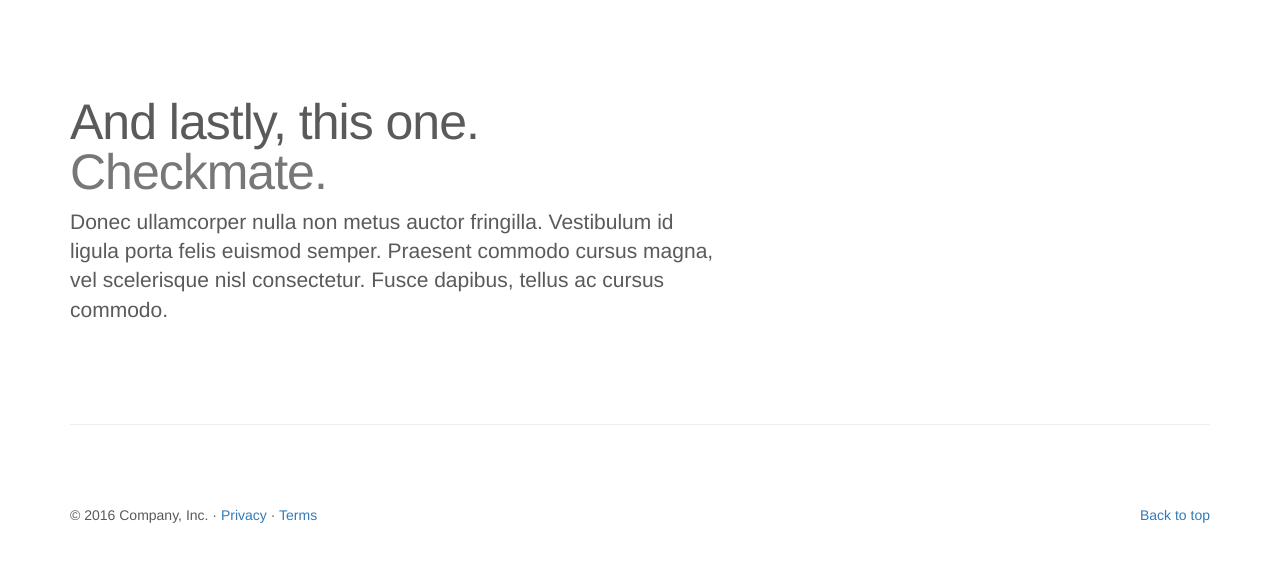
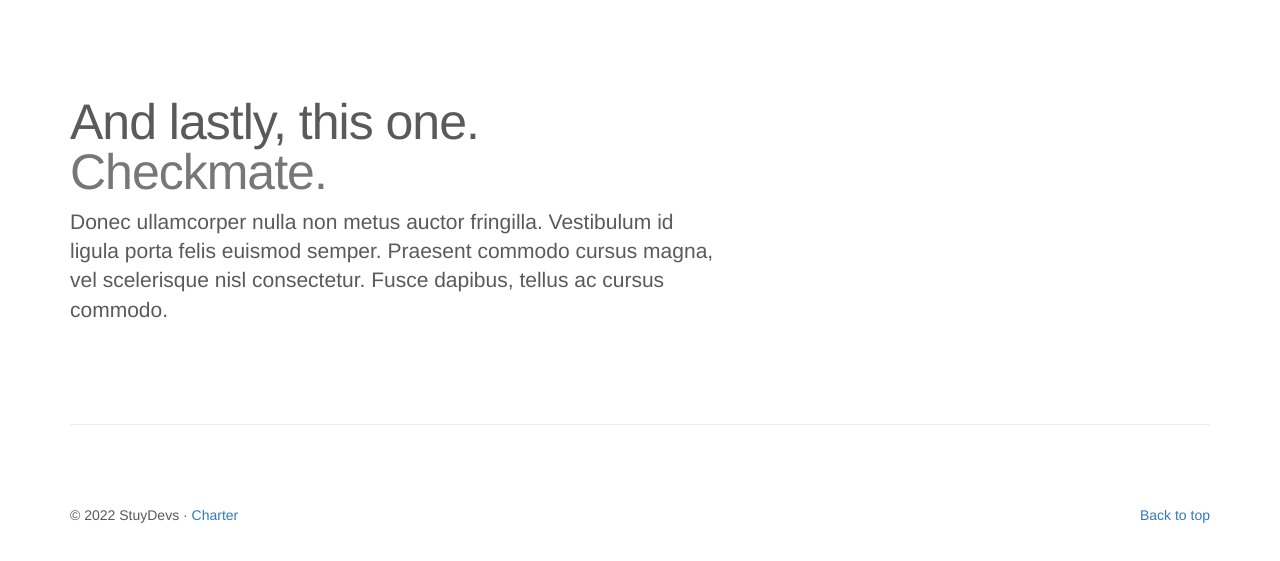
Before and after one commit to stuyDevs/stuyDevs.github.io, a plain HTML site: page index.html in a window 1280 px wide. Shown: the part 2191-2752 px from the top of the page. Drawn offline with nearby package versions, Linux system fonts and the light colour scheme.

Commit message:
update year and add charter

```diff
--- a/index.html
+++ b/index.html
@@ -297,8 +297,8 @@
       <footer>
         <p class="pull-right"><a href="#">Back to top</a></p>
         <p>
-          &copy; 2016 Company, Inc. &middot; <a href="#">Privacy</a> &middot;
-          <a href="#">Terms</a>
+          &copy; 2022 StuyDevs &middot;
+          <a href="https://stuyactivities.org/stuyDevs/charter">Charter</a>
         </p>
       </footer>
     </div>
```
